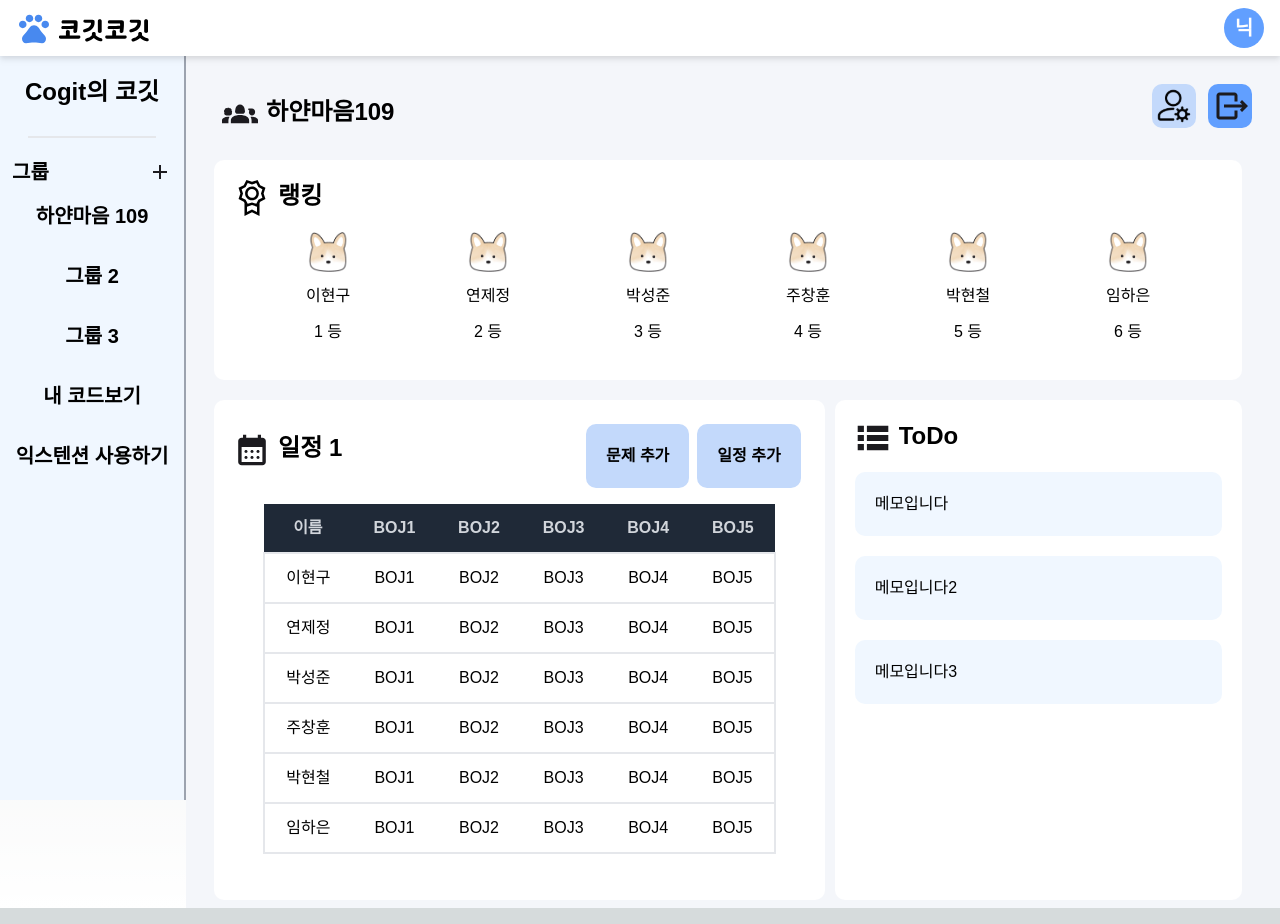
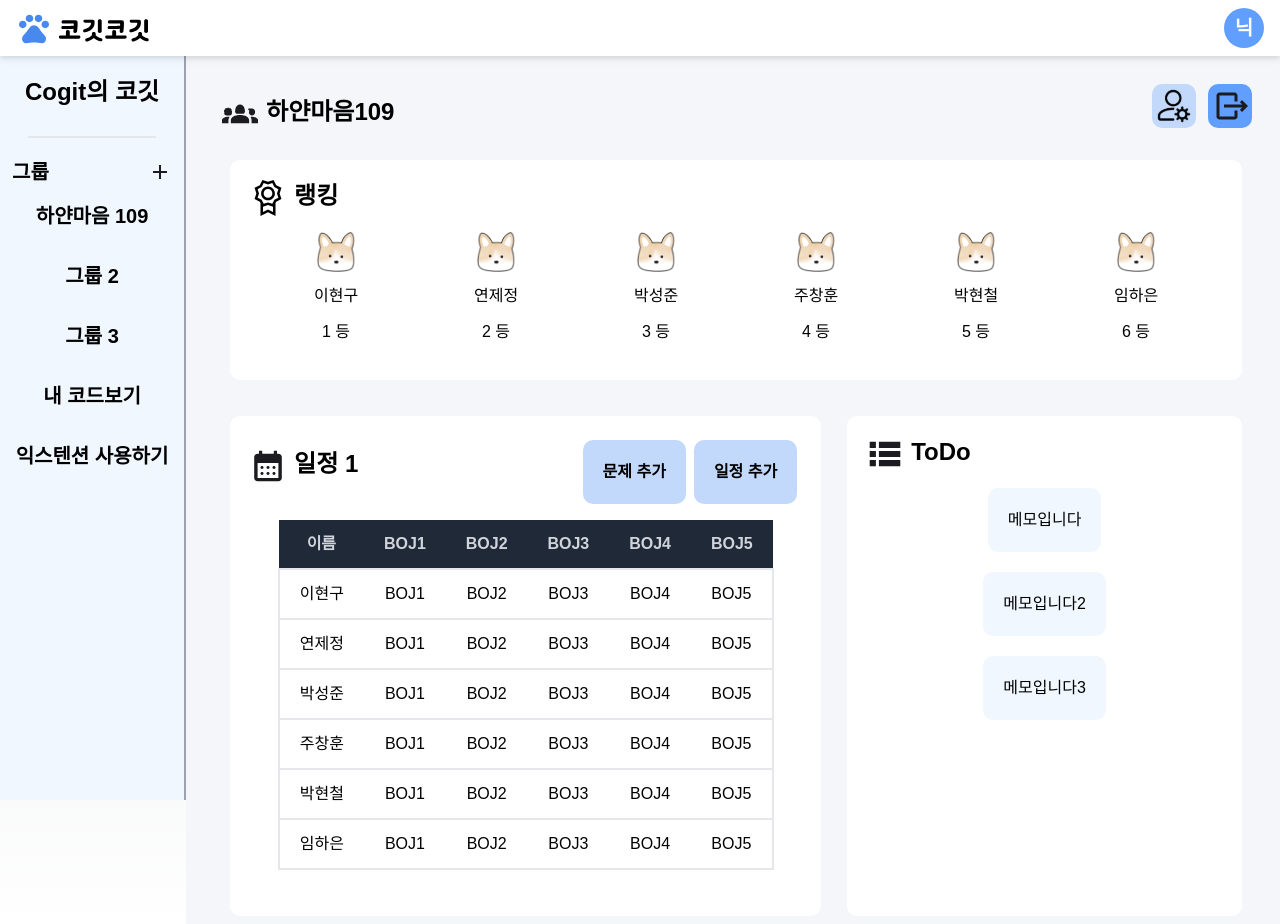
Before and after one commit to jeno8522/CogitCogit, a Next.js app in the folder Frontend/: page /group in a window 1280 px wide. Built offline with nearby package versions, Linux system fonts and the light colour scheme; a web font is replaced by a local one.

Commit message:
design: Section 컴포넌트 SectionContainer css 수정

```diff
--- a/Frontend/src/components/Section.jsx
+++ b/Frontend/src/components/Section.jsx
@@ -2,7 +2,7 @@ import React from 'react';
 import classnames from 'classnames';
 
 function SectionMain({ className, children }) {
-  return <div className={classnames(`bg-white rounded-small`, className)}>{children}</div>;
+  return <div className={classnames(`bg-white rounded-small p-3 m-4`, className)}>{children}</div>;
 }
 
 function SectionTitle({ className, children }) {
@@ -14,7 +14,7 @@ function SectionButtonContainer({ className, children }) {
 }
 
 function SectionContainer({ children }) {
-  return <>{children}</>;
+  return <div className="flex flex-col items-center">{children}</div>;
 }
 export const Section = Object.assign(SectionMain, {
   Title: SectionTitle,
```
